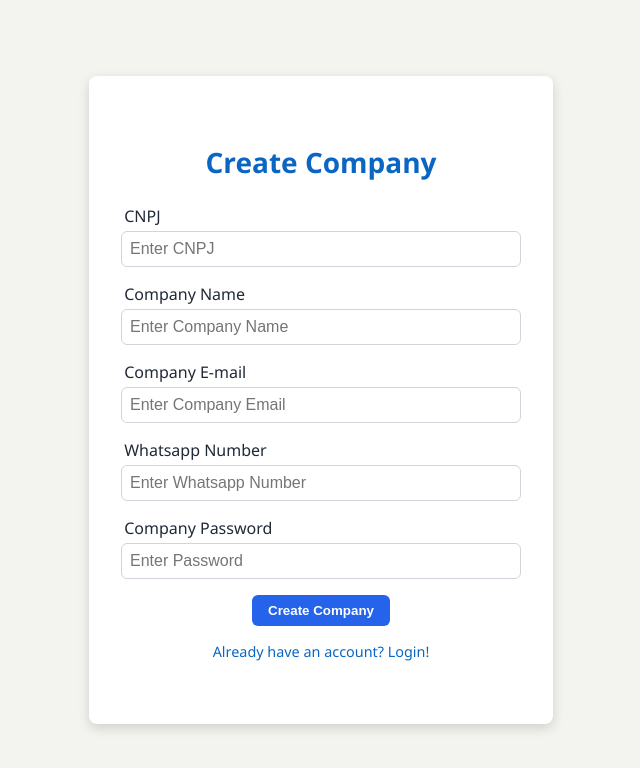
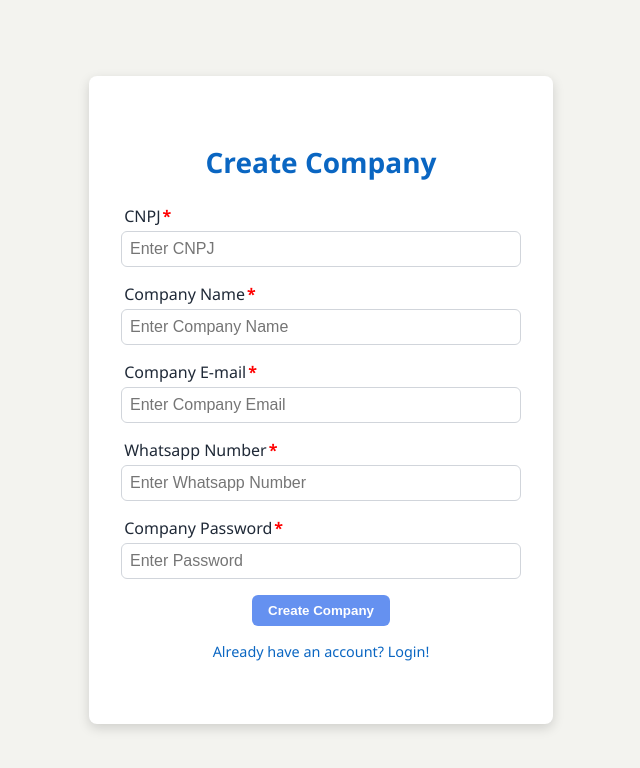
Before and after one commit to GabrielRoger07/Bakery-Quotation, a React (Create React App) app in the folder frontend/: page /register in a window 1280 px wide. Shown: the top 768 px of the page, without its empty margins (319-959 px from the left). Built offline with nearby package versions, Linux system fonts and the light colour scheme.

Commit message:
Add an asterisk at required fields to improve UX

```diff
--- a/frontend/src/components/Input.css
+++ b/frontend/src/components/Input.css
@@ -67,3 +67,16 @@
   margin-bottom: 0.75rem;
   font-style: italic;
 }
+
+.required-asterisk {
+  margin-left: 2px;
+  font-weight: bold;
+}
+
+.required-asterisk.empty {
+  color: red;
+}
+
+.required-asterisk.filled {
+  color: black;
+}
--- a/frontend/src/components/Input.jsx
+++ b/frontend/src/components/Input.jsx
@@ -1,10 +1,11 @@
 import React from 'react'
 import './Input.css'
 
-const Input = ({ label, type, name, value, onChange, onBlur, placeholder, min, max, step }) => {
+const Input = ({ label, type, name, value, onChange, onBlur, placeholder, min, max, step, required }) => {
+  const isEmpty = required && !value
   return (
     <div className='input-container'>
-        <label>{label}</label>
+        <label>{label}{required && (<span className={`required-asterisk ${isEmpty ? 'empty' : 'filled'}`}>*</span>)}</label>
         <input
             type={type}
             name={name}
--- a/frontend/src/pages/Company/CompanyCreate.jsx
+++ b/frontend/src/pages/Company/CompanyCreate.jsx
@@ -21,31 +21,33 @@ const CompanyCreate = () => {
     const { request } = useFetch("http://localhost:8080/api/v1")
     const navigate = useNavigate();
 
+    const isDisabled =
+        cnpjWarning ||
+        nameWarning ||
+        emailWarning ||
+        whatsappWarning ||
+        passwordWarning ||
+        !companyCnpj ||
+        !companyName ||
+        !companyEmail ||
+        !companyWhatsappNumber ||
+        !companyPassword
+
     const handleCreateCompany = async (e) => {
         e.preventDefault();
 
+        /*
         if(!companyCnpj || !companyName || !companyWhatsappNumber || !companyEmail || !companyPassword){
             setError("All fields are required")
             setSuccess("")
             return
         }
+        */
 
         if (!/\S+@\S+\.\S+/.test(companyEmail)) {
             setError("Email must be valid.");
             setSuccess("");
             return;
-        }
-
-        if(
-            companyCnpj.length > 14 ||
-            companyName.length > 45 ||
-            companyWhatsappNumber.length > 16 ||
-            companyEmail.length > 60 ||
-            companyPassword.length > 255
-        ){
-            setError("Please review field length limits before submitting.")
-            setSuccess("")
-            return
         }
 
         setError("")
@@ -75,24 +77,24 @@ const CompanyCreate = () => {
             <div className="auth-box">
                 <h1>Create Company</h1>
                 <form onSubmit={handleCreateCompany}>
-                    <Input label="CNPJ" type="text" value={companyCnpj} onChange={handleCnpjChange} onBlur={handleCnpjBlur} placeholder="Enter CNPJ"/>
+                    <Input label="CNPJ" type="text" value={companyCnpj} onChange={handleCnpjChange} onBlur={handleCnpjBlur} placeholder="Enter CNPJ" required />
                     {cnpjWarning && <div className="warning">{cnpjWarning}</div>}
 
-                    <Input label="Company Name" type="text" value={companyName} onChange={handleNameChange} onBlur={handleNameBlur} placeholder="Enter Company Name"/>
+                    <Input label="Company Name" type="text" value={companyName} onChange={handleNameChange} onBlur={handleNameBlur} placeholder="Enter Company Name" required />
                     {nameWarning && <div className="warning">{nameWarning}</div>}
 
-                    <Input label="Company E-mail" type="text" value={companyEmail} onChange={handleEmailChange} onBlur={handleEmailBlur} placeholder="Enter Company Email"/>
+                    <Input label="Company E-mail" type="text" value={companyEmail} onChange={handleEmailChange} onBlur={handleEmailBlur} placeholder="Enter Company Email" required />
                     {emailWarning && <div className="warning">{emailWarning}</div>}
 
-                    <Input label="Whatsapp Number" type="text" value={companyWhatsappNumber} onChange={handleWhatsappChange} onBlur={handleWhatsappBlur} placeholder="Enter Whatsapp Number"/>
+                    <Input label="Whatsapp Number" type="text" value={companyWhatsappNumber} onChange={handleWhatsappChange} onBlur={handleWhatsappBlur} placeholder="Enter Whatsapp Number" required />
                     {whatsappWarning && <div className="warning">{whatsappWarning}</div>}
 
-                    <Input label="Company Password" type="password" value={companyPassword} onChange={handlePasswordChange} onBlur={handlePasswordBlur} placeholder="Enter Password"/>
+                    <Input label="Company Password" type="password" value={companyPassword} onChange={handlePasswordChange} onBlur={handlePasswordBlur} placeholder="Enter Password" required />
                     {passwordWarning && <div className="warning">{passwordWarning}</div>}
 
                     <Alert message={error} />
                     {success && <div className="success">{success}</div>}
-                    <Button type="submit">Create Company</Button>
+                    <Button type="submit" disabled={isDisabled}>Create Company</Button>
                 </form>
                 <p>
                     <Link to="/login">Already have an account? Login!</Link>
```
